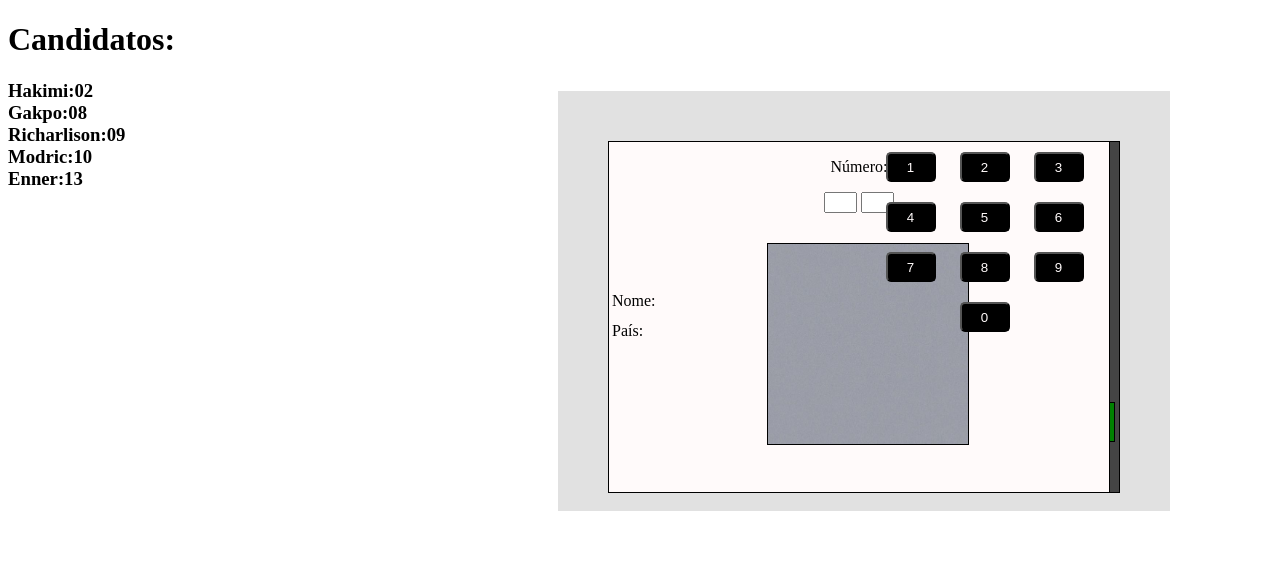
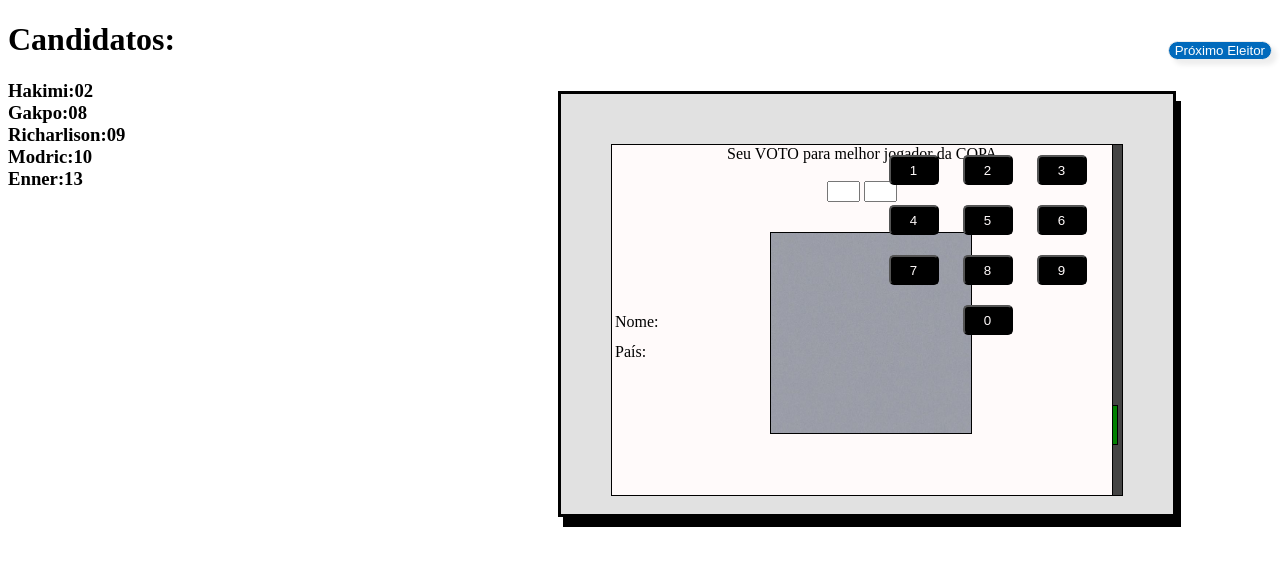
Before and after one commit to boliveira12/Urna-Futebol, a plain HTML site: page index.html in a window 1280 px wide. Drawn offline with Linux system fonts and the light colour scheme.

Commit message:
ajustes finais

```diff
--- a/codigo.js
+++ b/codigo.js
@@ -72,3 +72,8 @@ function votar() {
 function branco() {
     alert("Você votou em branco.");
 }
+
+
+function recarregarAPagina(){
+    window.location.reload();
+}
--- a/index.html
+++ b/index.html
@@ -26,9 +26,10 @@
         <div class="container">
             <div class="branco">
                 <div class="cinzaClaro">
+                    Seu VOTO para melhor jogador da COPA
                     <p class="info1">Nome: <span id="nome"></span></p>
                     <p class="info2">País:<span id="pais"></span></p>
-                    <p>Número:</p>
+                    <br><br>
                     <form action="">
                         <input size="1" id="campo1" value="" maxlength="1" type="text" readonly="readonly"/>
                         <input size="1" id="campo2" value="" maxlength="1" type="text" readonly="readonly"/>
@@ -54,5 +55,6 @@
                 </div>
             </div>
         </div>
+        <button type="button" onClick="recarregarAPagina()" class="proximo">Próximo Eleitor</button>
     </body>
 </html>
--- a/style.css
+++ b/style.css
@@ -8,7 +8,18 @@
   margin-top: 50px;
   margin-left: 550px;
   margin-right: 150px;
+  border: solid 3px;
+  box-shadow: 5px 10px;
 
+}
+.proximo{
+  float: right;
+  background: #016ABC;
+	color: #fff;
+	border: 1px solid #eee;
+	border-radius: 20px;
+	box-shadow: 5px 5px 5px #eee;
+	text-shadow: none;
 }
 img{
   right: 0;
```
